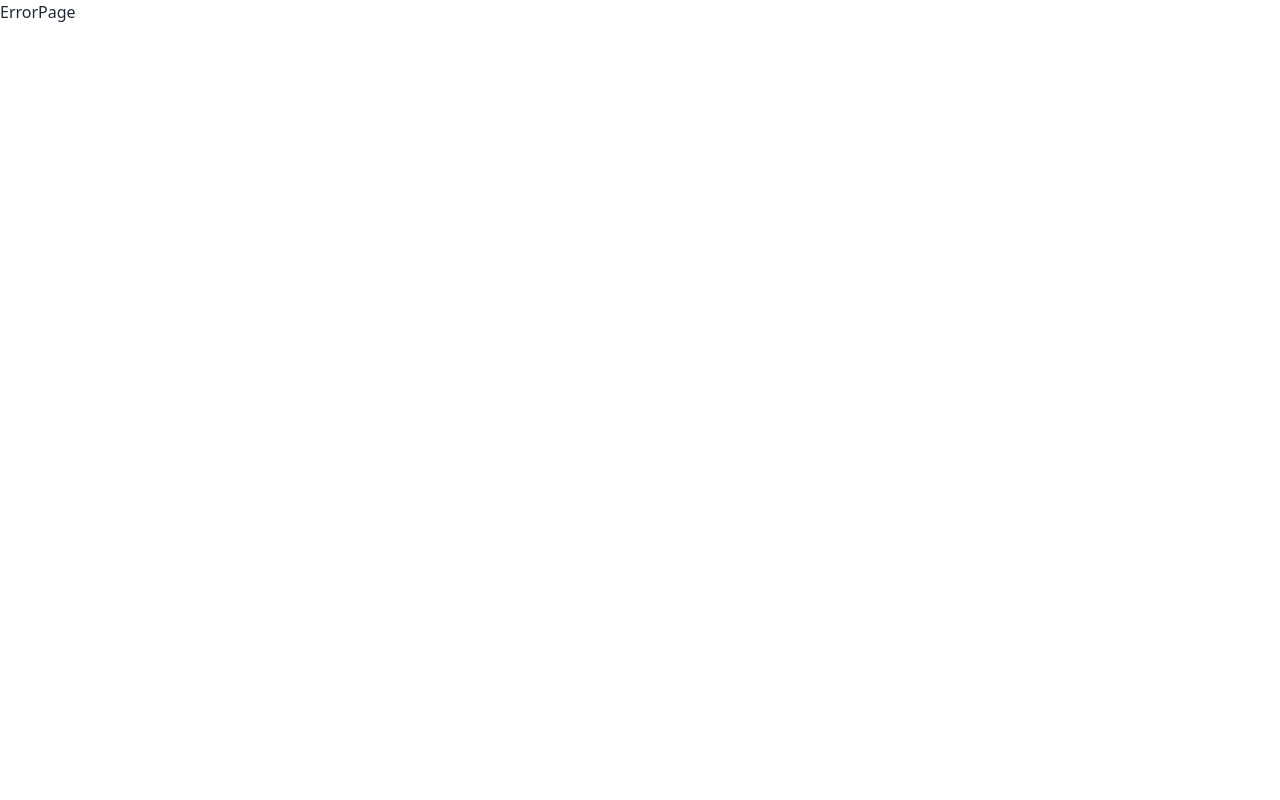
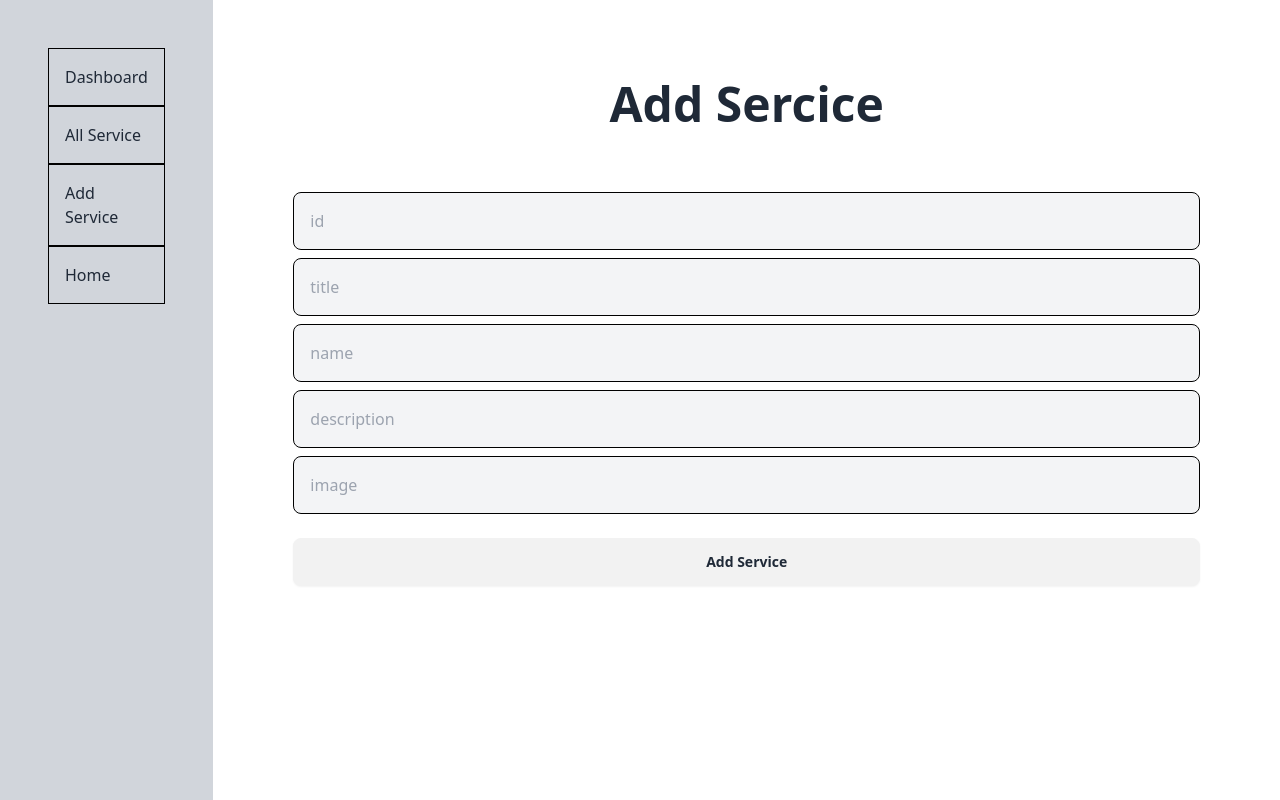
Before and after one commit to kaiyumdev/Medical-Corner, a React (Vite) app: page /dashboard/addService in a window 1280 px wide. Before the commit this address had no page. Built offline with nearby package versions, Linux system fonts and the light colour scheme.

Commit message:
feat(addService): Implements and completed successfully addService component

```diff
--- a/db.json
+++ b/db.json
@@ -1,75 +1,95 @@
 {
   "services": [
     {
-            "id": 1,
+      "id": "1",
       "image": "/images/services/service1.webp",
       "title": "Emergency Transport",
       "name": "Ambulance Services",
       "description": "Emergency and non-emergency ambulance services available 24/7 to transport patients safely and promptly."
     },
     {
-            "id": 2,
+      "id": "2",
       "image": "/images/services/service2.webp",
       "title": "Mobile Oxygen",
       "name": "Oxygen on Wheel",
       "description": "Mobile oxygen services providing oxygen therapy to patients in need during transit or at home."
     },
     {
-            "id": 3,
+      "id": "3",
       "image": "/images/services/service3.jpg",
       "title": "In-House Pharmacy",
       "name": "Pharmacy on Clinic",
       "description": "On-site pharmacy providing a wide range of prescription medications and over-the-counter drugs."
     },
     {
-            "id": 4,
+      "id": "4",
       "image": "/images/services/service4.jpg",
       "title": "Round-the-Clock Care",
       "name": "On-duty Doctors",
       "description": "Qualified and experienced doctors available around the clock to attend to medical emergencies and routine check-ups."
     },
     {
-            "id": 5,
+      "id": "5",
       "image": "/images/services/service5.jpg",
       "title": "Always Available",
       "name": "24/7 Medical Emergency",
       "description": "Comprehensive emergency care services available at any time of the day or night to handle critical medical situations."
     },
     {
-            "id": 6,
+      "id": "6",
       "image": "/images/services/service6.jpg",
       "title": "Remote Consultations",
       "name": "Telemedicine Services",
       "description": "Remote consultations with healthcare professionals using video calls, phone calls, and online chat for non-urgent medical advice."
     },
     {
-            "id": 7,
+      "id": "7",
       "image": "images/laboratory_services.jpg",
       "title": "Diagnostic Lab",
       "name": "Laboratory Services",
       "description": "Comprehensive lab services providing accurate and timely diagnostics to support treatment plans."
     },
     {
-            "id": 8,
+      "id": "8",
       "image": "images/radiology_services.jpg",
       "title": "Advanced Imaging",
       "name": "Radiology Services",
       "description": "State-of-the-art imaging services including X-rays, MRIs, and CT scans for accurate diagnostics."
     },
     {
-            "id": 9,
+      "id": "9",
       "image": "images/dental_care.jpg",
       "title": "Dental Care",
       "name": "Dental Services",
       "description": "Complete dental care services including routine check-ups, cleanings, and advanced dental treatments."
     },
     {
-            "id": 10,
+      "id": "10",
       "image": "images/physiotherapy_services.jpg",
       "title": "Rehabilitation",
       "name": "Physiotherapy Services",
       "description": "Comprehensive physiotherapy services to aid recovery and improve mobility for patients with physical impairments."
+    },
+    {
+      "id": "11",
+      "title": "Frontend Engineer",
+      "name": "Medical",
+      "image": "C:\\fakepath\\pexels-tima-miroshnichenko-6011570.jpg",
+      "description": "It's important"
+    },
+    {
+      "id": "12",
+      "title": "Medical Emergency",
+      "name": "Medical",
+      "image": "https://www.freepik.com/free-photo/medicine-uniform-healthcare-medical-workers-day-concept_40312203.htm#fromView=search&page=1&position=1&uuid=ed3f326c-8fec-42ae-825d-f77dbf38c6be",
+      "description": "It's important"
+    },
+    {
+      "id": "12",
+      "title": "Medical Emergency",
+      "name": "Medical",
+      "image": "https://img.freepik.com/free-psd/healthcare-consultant-banner-square-flyer-social-media-post-template_202595-588.jpg?t=st=1717476986~exp=1717480586~hmac=3237006d9e62fcc4ff3ac2f773eb9e9a2e5f7b1381596c85d1c4bc2e0b0eea9a&w=826",
+      "description": "It's important"
     }
   ]
-
 }
--- a/src/Routes/Routes.jsx
+++ b/src/Routes/Routes.jsx
@@ -10,6 +10,7 @@ import Services from "../components/Home/Services/Services";
 import DashboardLayout from "../layouts/DashboardLayout";
 import Dashboard from "../pages/Dashboard";
 import AllServices from "../pages/AllServices";
+import AddService from "../pages/AddService";
 
 export const router = createBrowserRouter([
     {
@@ -56,6 +57,10 @@ export const router = createBrowserRouter([
             {
                 path: "/dashboard/allServices",
                 element: <AllServices></AllServices>
+            },
+            {
+                path: "/dashboard/addService",
+                element: <AddService></AddService>
             }
         ]
     }
--- /dev/null
+++ b/src/pages/AddService.jsx
@@ -0,0 +1,56 @@
+import React from 'react'
+
+const AddService = () => {
+    const handleSubmit = async(e) => {
+        e.preventDefault()
+        // alert("Are you want to add product")
+        const form = e.target;
+        const title = form.title.value;
+        const image = form.image.value;
+        const name = form.name.value;
+        const description =  form.description.value;
+        const id = form.id.value;
+        const data = {title, name, image, description, id}
+
+        await fetch("http://localhost:3000/services", {
+            method: "POST",
+            headers:{ "Content-type": "application/json"},
+            body: JSON.stringify(data)
+        }).then((res) => res.json()).then((data) => {
+            console.log(data)
+            // toast("Add Product Successfully!");
+            form.reset()
+        })
+    }
+  return (
+    <div>
+        <h1 className='text-5xl font-bold text-center'>Add Sercice</h1>
+        <div className='my-16'>
+            <form onSubmit={handleSubmit}>
+                <div className='mt-2'>
+                    <input className='bg-gray-100 p-4 w-full border border-black rounded-lg ' type="text" name="id" id="" placeholder='id'/>
+                </div>
+                <div className='mt-2'>
+                    <input className='bg-gray-100 p-4 w-full border border-black rounded-lg ' type="text" name="title" id="" placeholder='title'/>
+                </div>
+                <div className='mt-2'>
+                    <input className='bg-gray-100 p-4 w-full border border-black rounded-lg ' type="text" name="name" id="" placeholder='name' />
+                </div>
+                <div className='mt-2'>
+                    <input className='bg-gray-100 p-4 w-full border border-black rounded-lg ' type="text" name="description" id="" placeholder='description'/>
+                </div>
+                <div className='mt-2'>
+                    <input className='bg-gray-100 p-4 w-full border border-black rounded-lg ' type="text" name="image" id="" placeholder='image'/>
+                </div>
+                <div className='mt-2 flex justify-center items-center'>
+                    <input className='btn mt-4 w-full'  type="submit" value="Add Service" />
+                </div>
+                {/* <ToastContainer /> */}
+            </form>
+        </div>
+    </div>
+  )
+}
+
+
+export default AddService
```
Lines whose indentation alone changed are shown as unchanged.
